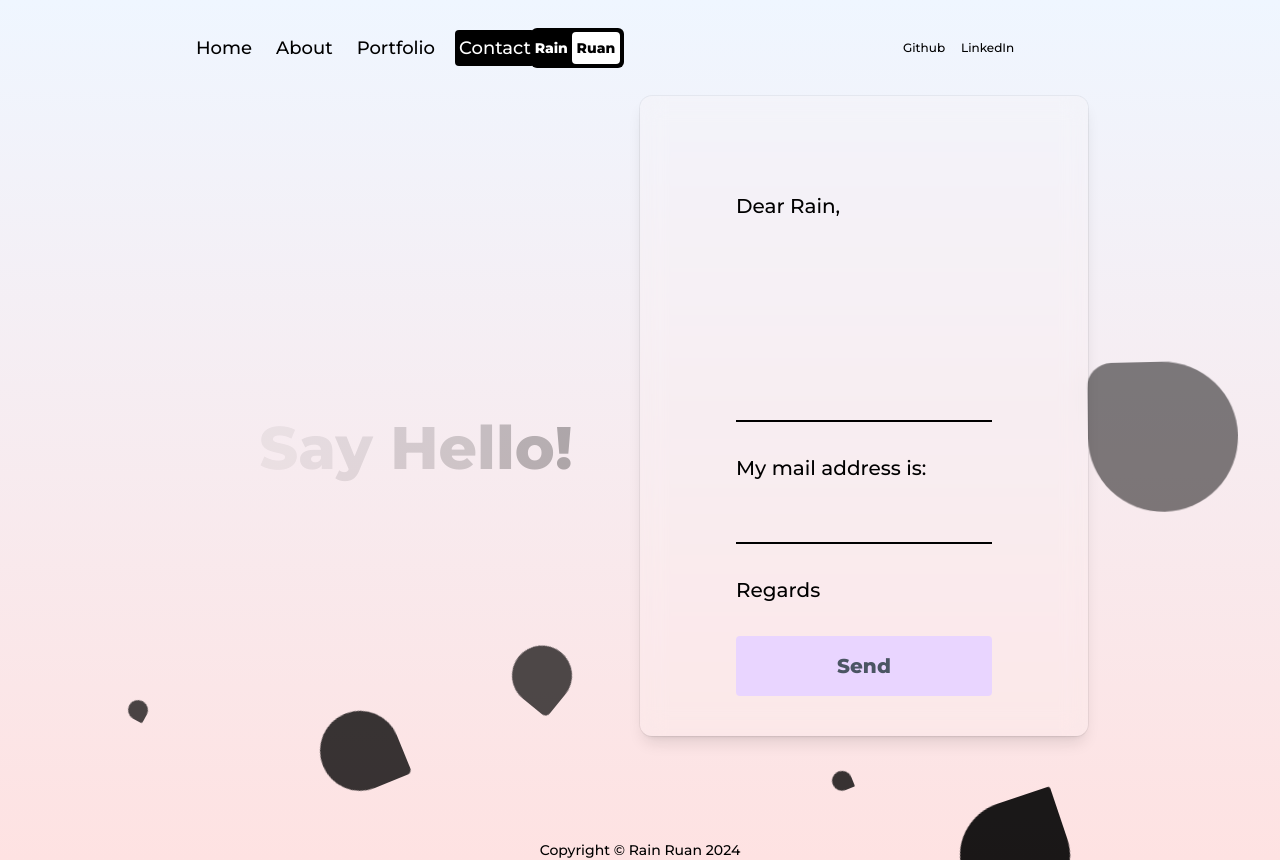
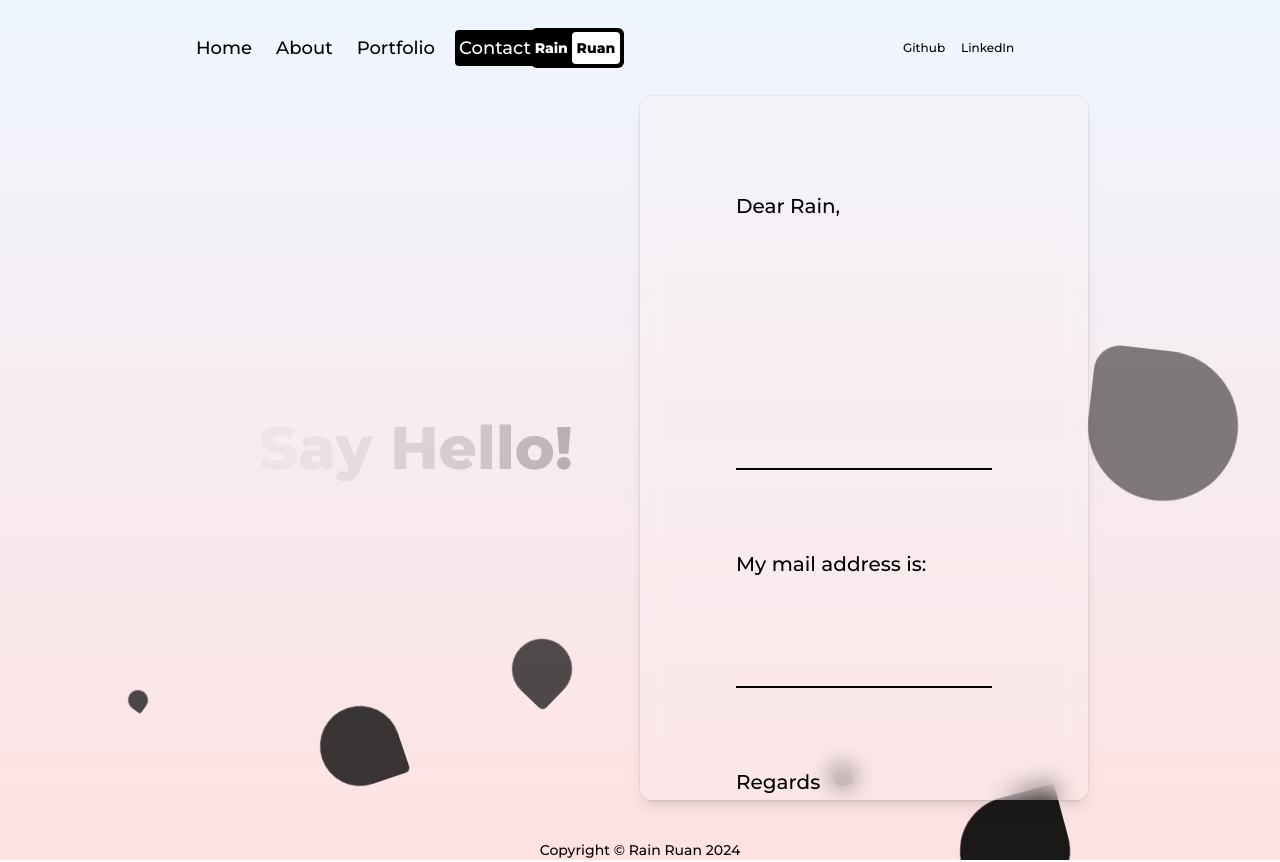
Before and after one commit to AticeRuan/rain-portfolio, a Next.js app: page /contact in a window 1280 px wide. Shown: the top 862 px of the page. Built offline with nearby package versions, Linux system fonts and the light colour scheme.

Commit message:
fixed bugs

```diff
--- a/src/app/contact/page.jsx
+++ b/src/app/contact/page.jsx
@@ -18,14 +18,14 @@ const Contact = () => {
   }
   return (
     <motion.div
-      className="h-[calc(100vh-6rem)]"
+      className="h-full"
       initial={{ y: '-200vh' }}
       animate={{ y: 0 }}
       transition={{ duration: 1 }}
     >
-      <div className="h-full flex flex-col lg:flex-row px-4 sm:px-8 md:px-12 lg:px-20 xl:px-48">
+      <div className="h-[calc(100vh-6rem)] flex flex-col lg:flex-row px-4 sm:px-8 md:px-12 lg:px-20 xl:px-48">
         {/* text container */}
-        <div className="h-1/2 lg:h-full lg:w-1/2 flex items-center justify-center text-6xl font-bold">
+        <div className="h-full my-20 lg:my-0 lg:w-1/2 flex items-center justify-center text-6xl font-bold">
           <motion.div>
             {text.split('').map((letter, index) => (
               <motion.span
@@ -44,11 +44,16 @@ const Contact = () => {
           </motion.div>
         </div>
         {/* form container */}
-        <div className="isolate h-1/2 lg:h-[calc(100vh-10rem)] lg:w-1/2 bg-red-50/20 shadow-lg ring-1 ring-black/5  rounded-xl backdrop-blur-md  ">
+        <motion.div
+          className="h-full lg:w-1/2 bg-red-50/20 shadow-lg ring-1 ring-black/5  rounded-xl backdrop-blur-md  "
+          initial={{ y: '200vh' }}
+          animate={{ y: '0' }}
+          transition={{ duration: 2, delay: 1 }}
+        >
           <form
             onSubmit={handleSubmit}
             ref={form}
-            className="text-xl flex flex-col gap-8 justify-center p-24"
+            className="text-xl flex flex-col gap-20 justify-center p-24 z-50"
           >
             <span>Dear Rain,</span>
             <textarea
@@ -62,7 +67,7 @@ const Contact = () => {
               value={email}
               type="text"
               onChange={(e) => setEmail(e.target.value)}
-              className="bg-transparent border-b-2 border-b-black outline-none"
+              className="bg-transparent border-b-2 border-b-black outline-none z-50"
             />
             <span>Regards</span>
             <button className="bg-purple-200 rounded font-semibold text-gray-600 p-4">
@@ -79,7 +84,7 @@ const Contact = () => {
               </span>
             )}
           </form>
-        </div>
+        </motion.div>
       </div>
     </motion.div>
   )
--- a/src/components/navbar.jsx
+++ b/src/components/navbar.jsx
@@ -54,11 +54,11 @@ const listVariants = {
 const listItemVariants = {
   closed: {
     opacity: 0,
-    y: -10,
+    x: -10,
   },
   open: {
     opacity: 1,
-    y: 0,
+    x: 0,
   },
 }
 
@@ -123,7 +123,7 @@ const Navbar = () => {
           >
             {links.map((link) => (
               <motion.div key={link.url} variants={listItemVariants}>
-                <Link href={link.url} className="">
+                <Link href={link.url} className="z-40">
                   {link.title}
                 </Link>
               </motion.div>
--- a/src/components/transitionProvider.jsx
+++ b/src/components/transitionProvider.jsx
@@ -21,7 +21,7 @@ const TransitionProvider = ({ children }) => {
           transition={{ duration: 0.5, ease: 'easeOut' }}
         />
         <motion.div
-          className="fixed m-auto top-0 bottom-0 left-0 right-0 text-white text-8xl cursor-default z-50 w-fit h-fit uppercase font-black"
+          className="fixed m-auto top-0 bottom-0 left-0 right-0 text-white text-8xl cursor-default z-40 w-fit h-fit uppercase font-black"
           initial={{ opacity: 1 }}
           animate={{ opacity: 0 }}
           transition={{ duration: 1, ease: 'easeOut' }}
```
